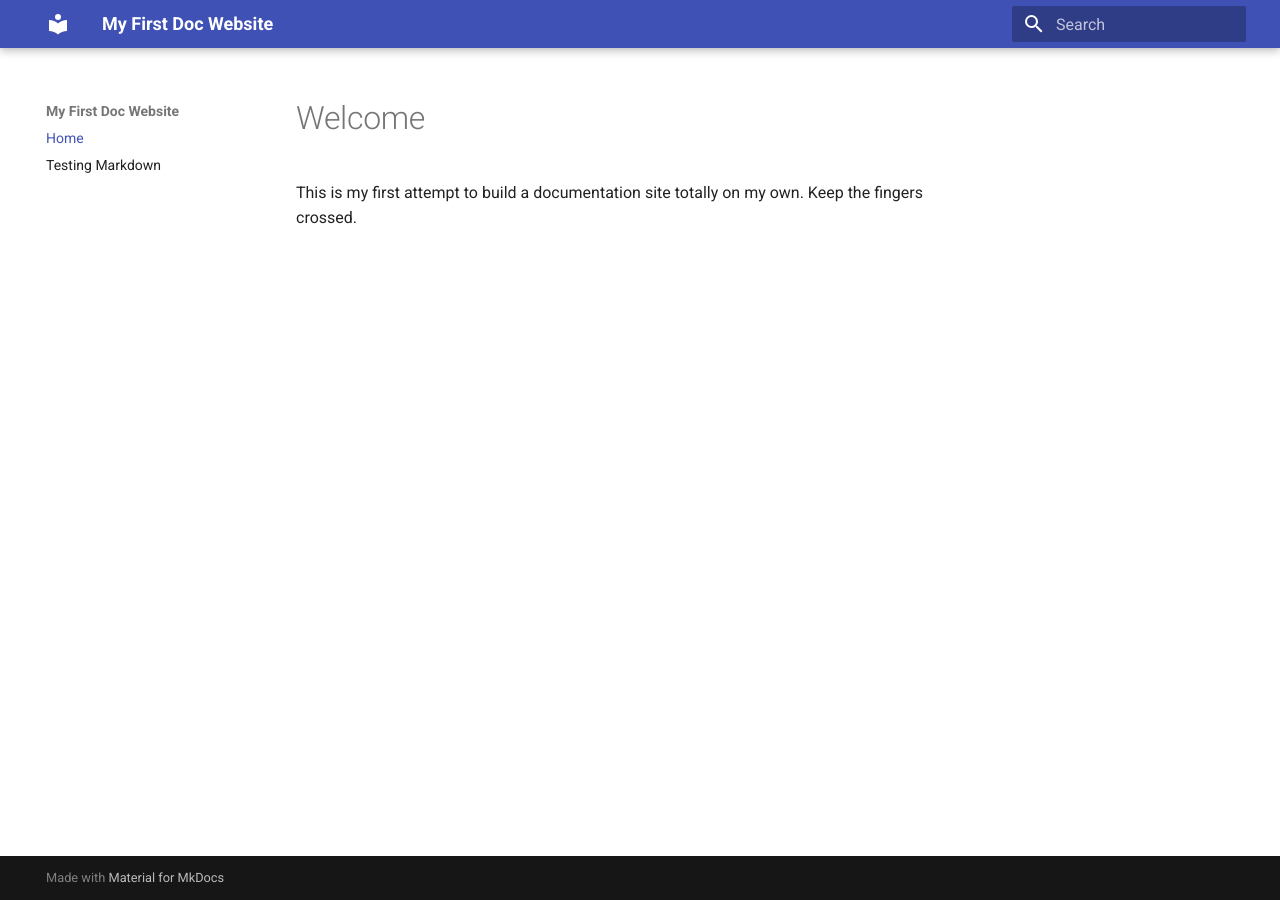
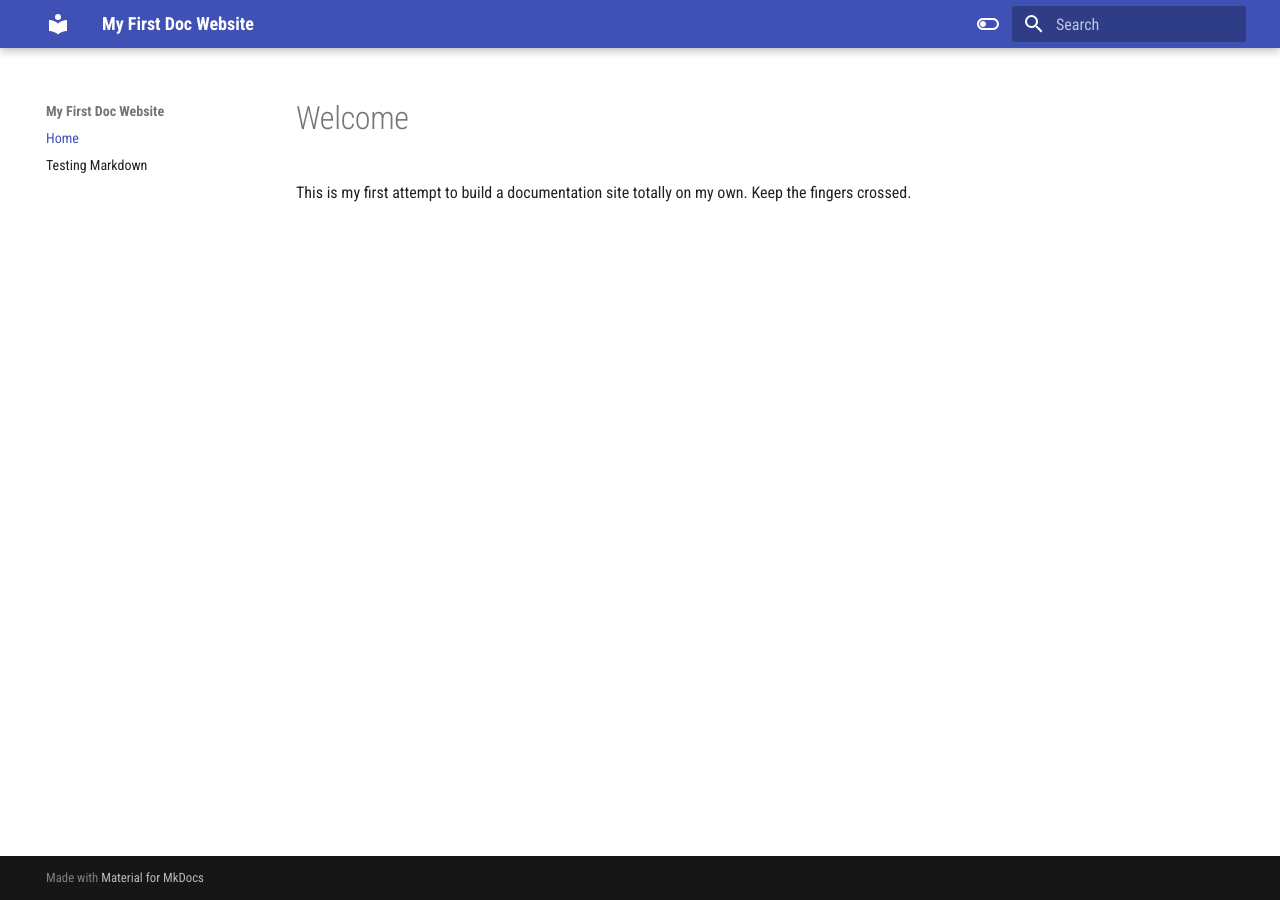
Before and after one commit to florianmilc/rtd-mkdocs, an MkDocs documentation site: the page built from docs/index.md, in a window 1280 px wide. Built offline with MkDocs 1.6.1 and Material for MkDocs 9.7.7, drawn with Linux system fonts in a browser that asks for light colours.

Commit message:
Switching to White/Dark mode

```diff
--- a/mkdocs.yml
+++ b/mkdocs.yml
@@ -1,6 +1,19 @@
 site_name: My First Doc Website
 theme:
   name: material
+  font:
+    text: Roboto Condensed
+  palette:
+    - scheme: default
+      toggle:
+        icon: material/toggle-switch-off-outline
+        name: Switch to Dark Mode
+    - scheme: slate
+      toggle:
+        icon: material/toggle-switch
+        name: Switch to Whie Mode
+
+
 nav:
     - Home: index.md
     - Testing Markdown: testing_markdown.md
```
